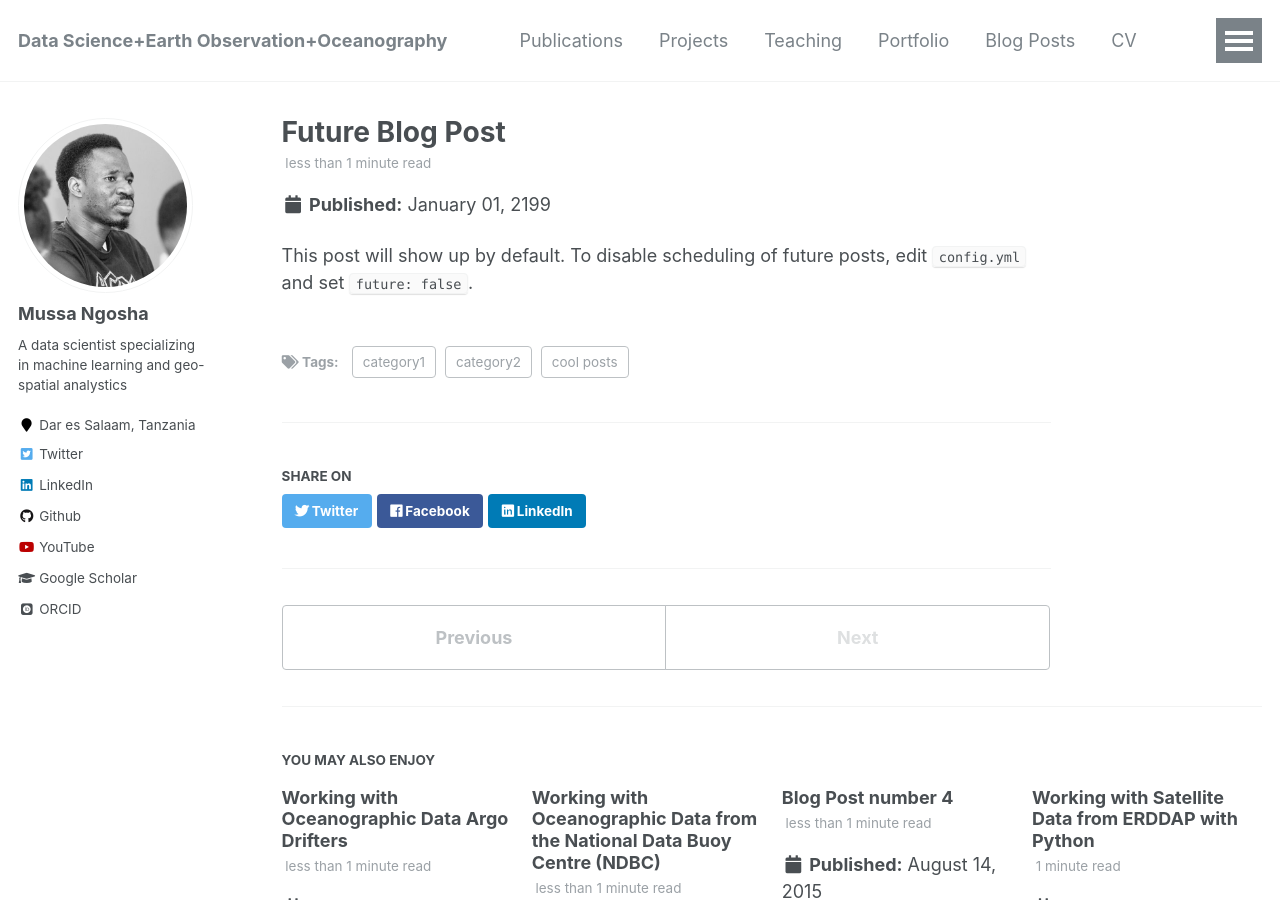
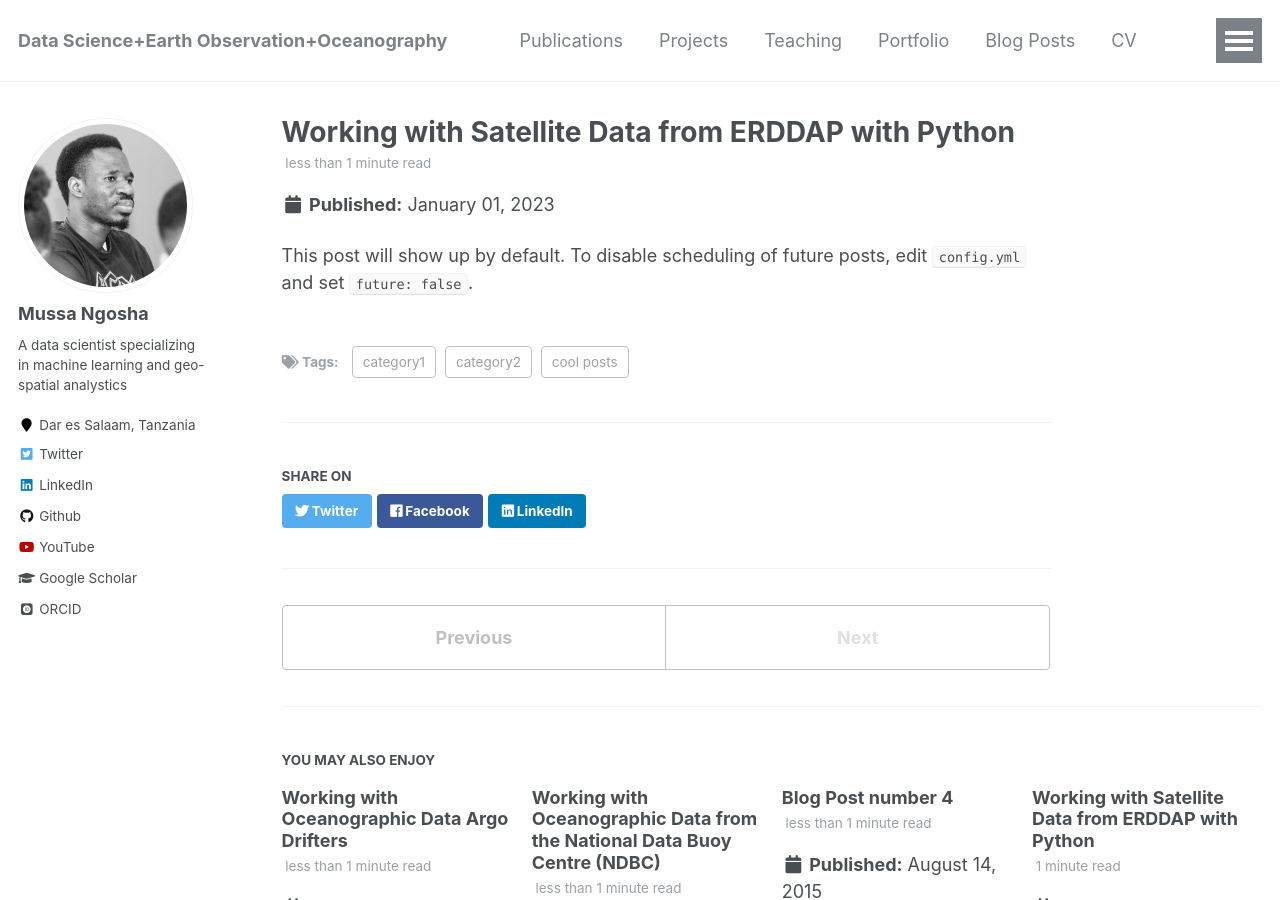
Before and after one commit to NgoshaJr/ngoshajr.github.io, a Jekyll site: the page built from _posts/2199-01-01-future-post.md, in a window 1280 px wide and 900 px high. Built offline with Jekyll 4.4.1, drawn with Linux system fonts in a browser that asks for light colours; some web fonts are replaced.

Commit message:
Update 2199-01-01-future-post.md

```diff
--- a/_posts/2199-01-01-future-post.md
+++ b/_posts/2199-01-01-future-post.md
@@ -1,6 +1,6 @@
 ---
-title: 'Future Blog Post'
-date: 2199-01-01
+title: 'Working with Satellite Data from ERDDAP with Python'
+date: 2023-01-01
 permalink: /posts/2012/08/blog-post-4/
 tags:
   - cool posts
```
